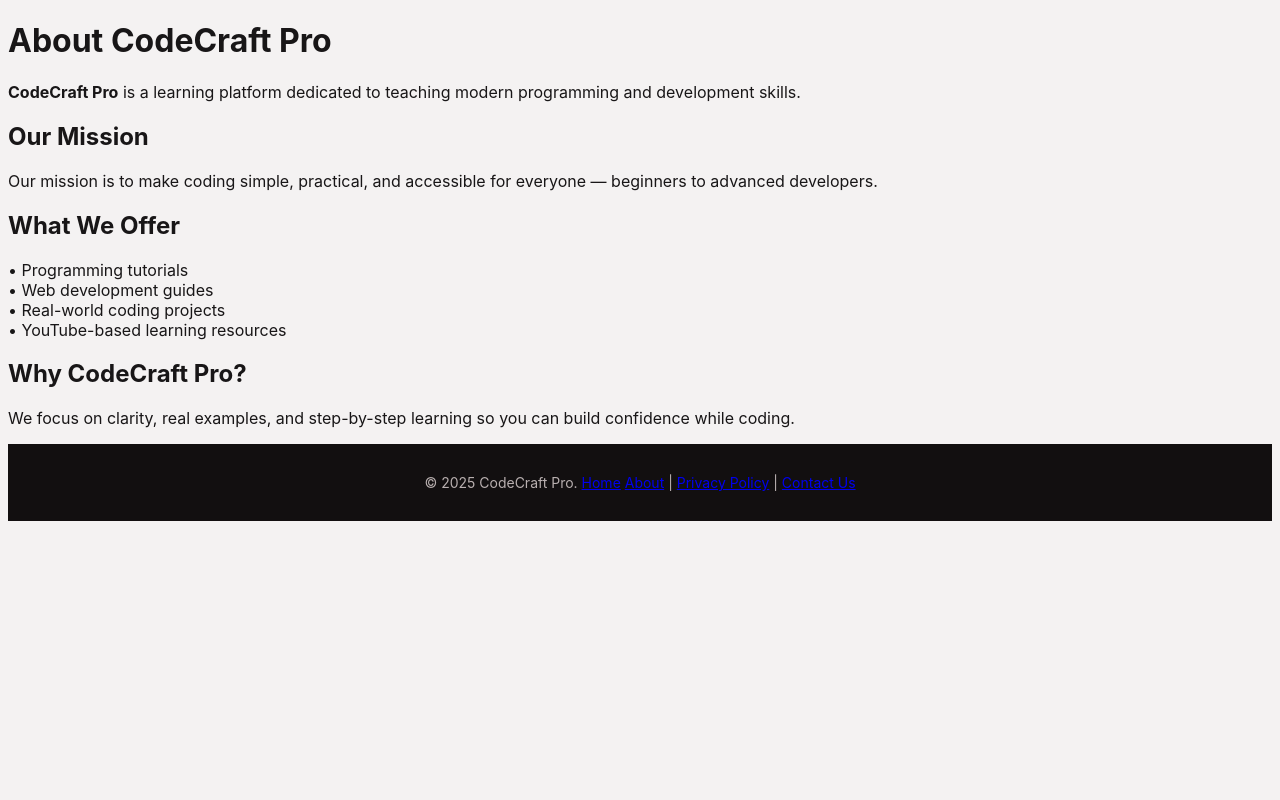
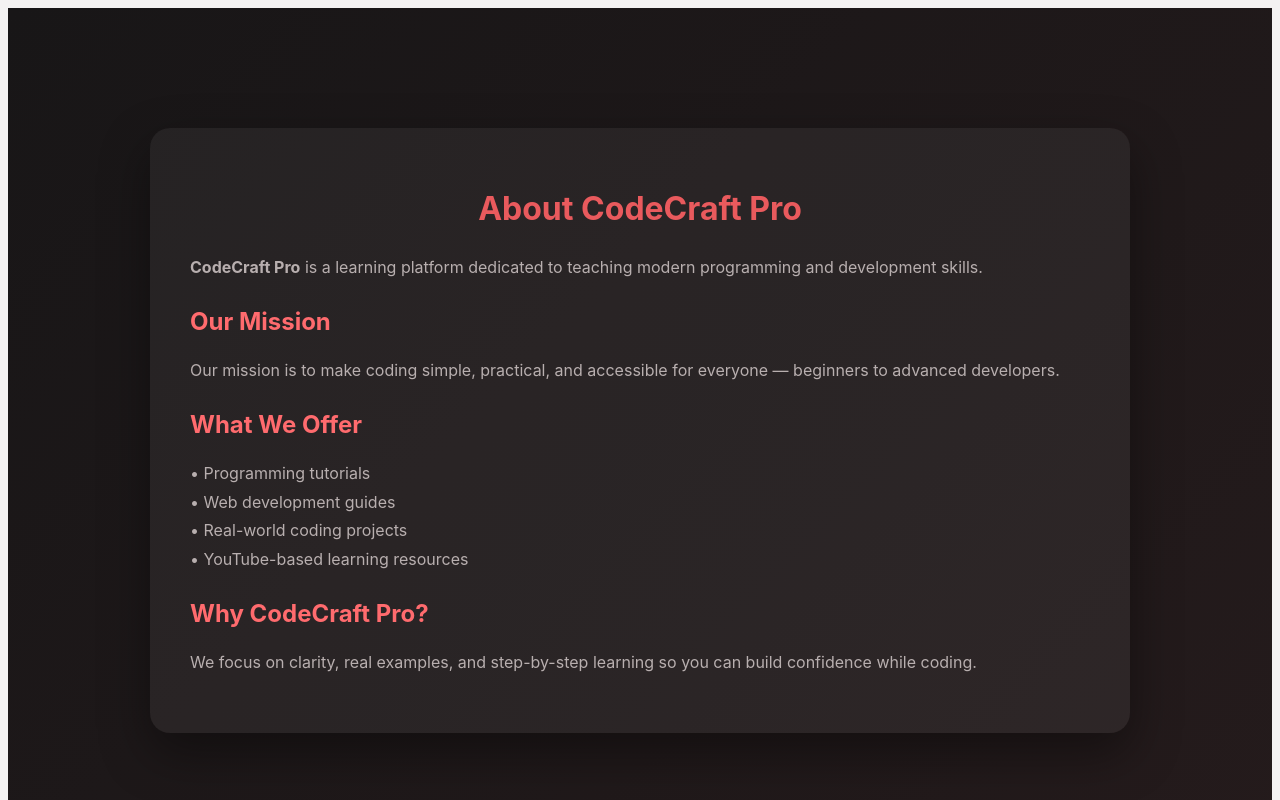
Before and after one commit to deepakgu3011/YouTube, a plain HTML site: page about.html in a window 1280 px wide. Shown: the top 800 px of the page. Drawn offline with Linux system fonts and the light colour scheme.

Commit message:
Update css

```diff
--- a/style.css
+++ b/style.css
@@ -660,6 +660,44 @@
     font-size: 14px;
 }
 
+.page-wrapper {
+    min-height: 100vh;
+    background: linear-gradient(135deg, #181617 0%, #251B1C 100%);
+    padding: 120px 20px 60px;
+    color: var(--text-light);
+}
+
+.page-box {
+    max-width: 900px;
+    margin: auto;
+    background: rgba(255,255,255,0.05);
+    border-radius: 20px;
+    padding: 40px;
+    box-shadow: 0 20px 50px rgba(0,0,0,0.4);
+}
+
+.page-box h1 {
+    color: var(--accent);
+    margin-bottom: 25px;
+    text-align: center;
+}
+
+.page-box h2 {
+    margin-top: 25px;
+    color: var(--accent-light);
+}
+
+.page-box p {
+    line-height: 1.8;
+    color: var(--text-muted);
+    margin-top: 10px;
+}
+
+.page-box a {
+    color: var(--accent);
+}
+
+
 /* SCROLL ANIMATIONS */
 .fade-in {
     opacity: 0;
```
